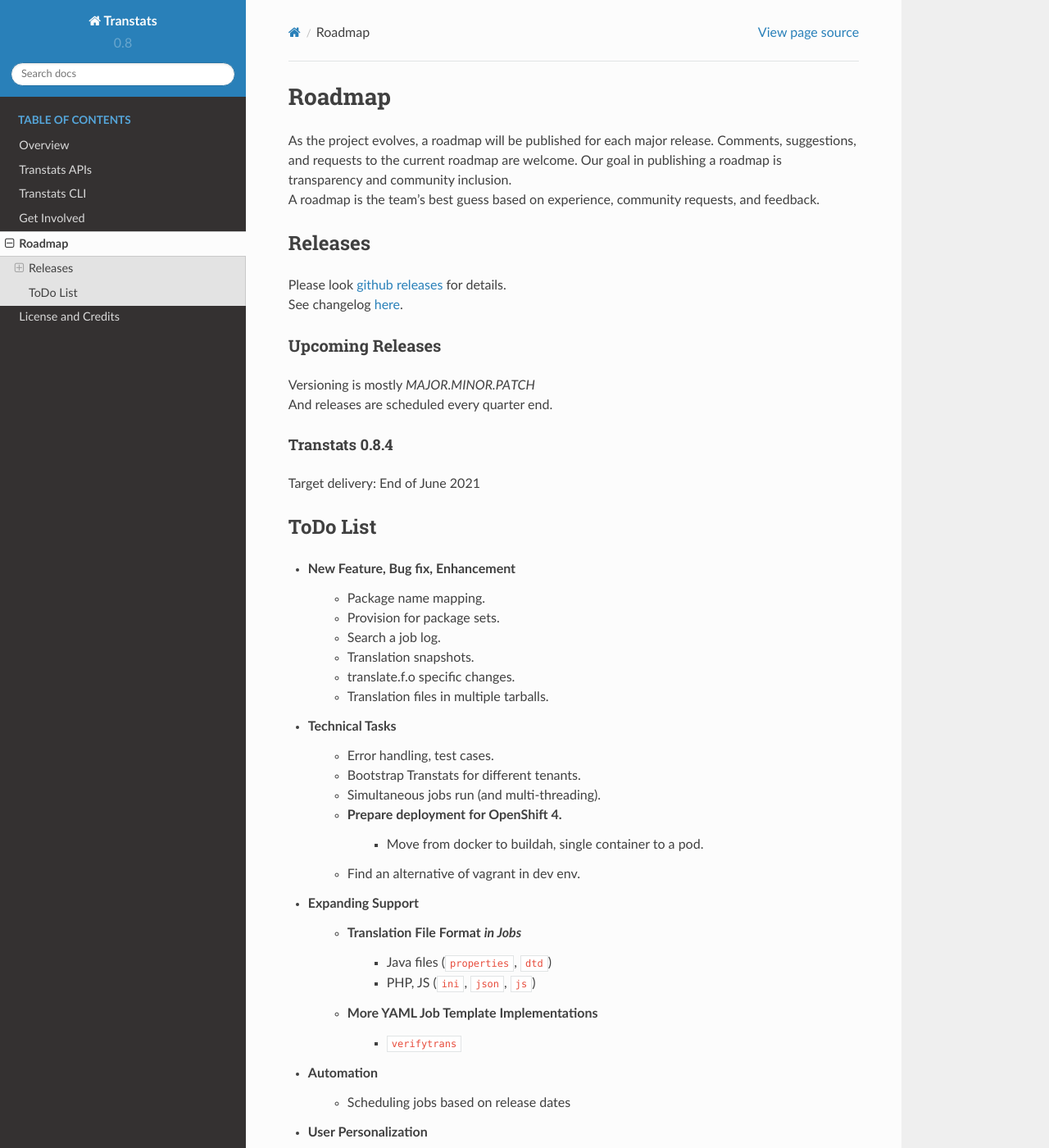
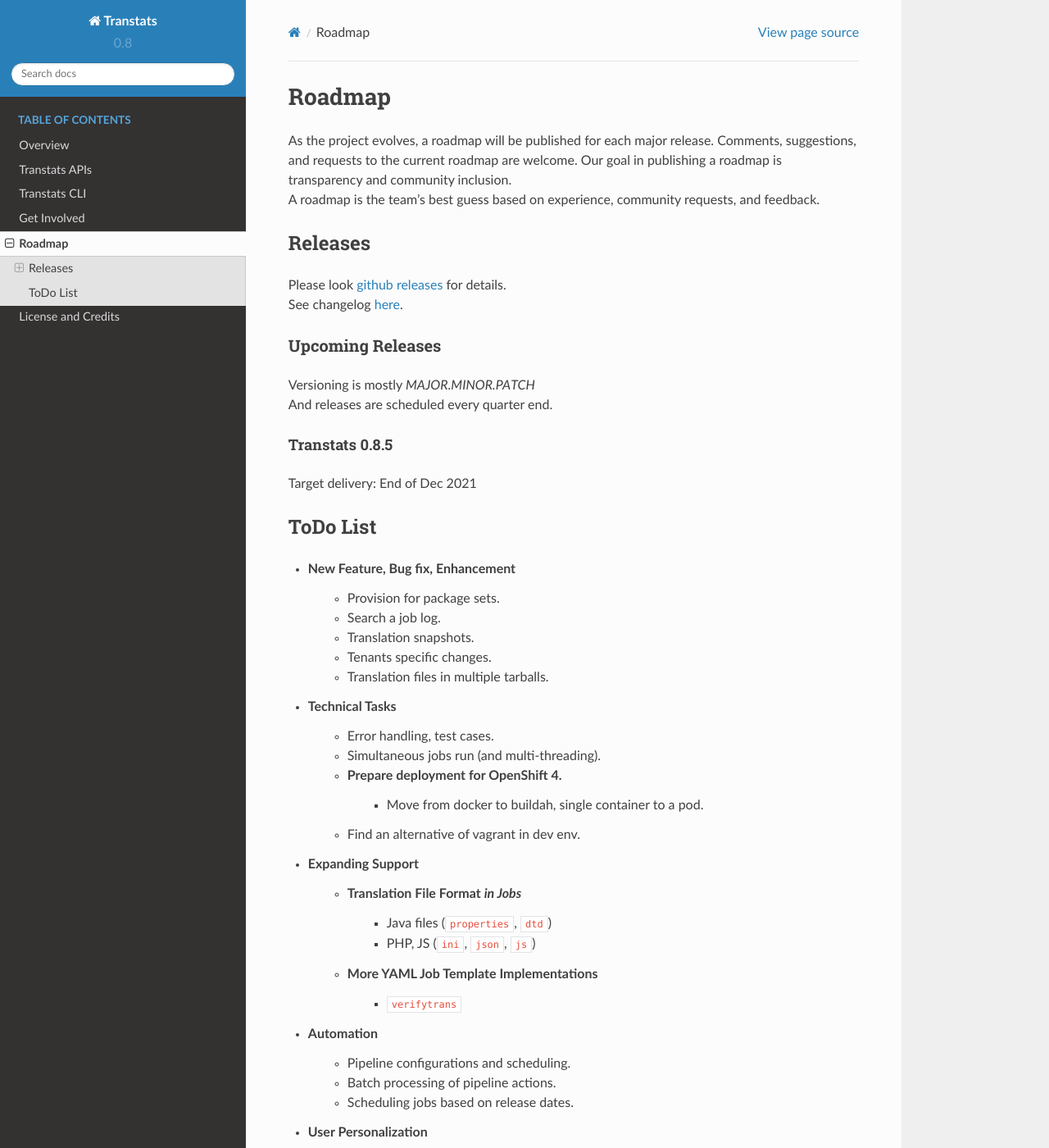
Before and after one commit to transtats/transtats, a Sphinx documentation site: the page built from docs/source/roadmap.rst, in a window 1280 px wide and 1400 px high. Shown: the whole window at 82% size. Built offline with Sphinx 7.4.7 and the Read the Docs theme 2.0.0, drawn with Linux system fonts in a browser that asks for light colours.

Commit message:
update docs

```diff
--- a/docs/source/index.rst
+++ b/docs/source/index.rst
@@ -9,13 +9,13 @@
 Transtats
 =========
 
-`transtats.org <http://transtats.org/>`_ - *overview and trends for language translations across releases.*
+`transtats.org <http://transtats.org/>`_
 
 In a software release cycle, some of the necessary localization steps lack attention which affect translation quality and delivery. These steps (*for a package*) are extracting or updating language resource, pushing that to translation platform, pulling and packaging translations, quality checks etc. Transtats helps to tie up loose ends and make packages ready to ship with translation completeness. Furthermore, its an attempt to bring automation in ``i18n`` ``l10n`` space through jobs.
 
 Transtats Server is a simple django application with PostgreSQL backend, which analyses and processes the translation data for meaningful representations. It has a CLI and some ansible playbooks for deployments. And, can be deployed on shared, dedicated or container based environments.
 
-The ``Jobs framework`` is a centralized processor through which we can solve multiple sets of problems in a flexible way. Because, it has information about Product Release (*and its Schedule*), Package Source Repo, Package Translation Platform, and Package Build System; and interestingly we can expand the support. Multiple sets of problems can be captured and executed in the form of Job Templates. Moreover, as the jobs are YAML based, they're flexible - we can edit them.
+The ``Jobs framework`` is a centralized processor through which we can solve multiple sets of problems in a flexible way. Because, it has information about Product Release (*and its Schedule*), Package Source Repo, Package Translation Platform, and Package Build System; and interestingly we can expand the support. Multiple sets of problems can be captured and executed in the form of Job Templates. Moreover, as the jobs are YAML based, they're flexible.
 
 
 Help
--- a/docs/source/roadmap.rst
+++ b/docs/source/roadmap.rst
@@ -20,26 +20,24 @@ Upcoming Releases
 | And releases are scheduled every quarter end.
 
 
-Transtats 0.8.4
+Transtats 0.8.5
 ---------------
 
-| Target delivery: End of June 2021
+| Target delivery: End of Dec 2021
 
 
 ToDo List
 =========
 
 - New Feature, Bug fix, Enhancement
-    - Package name mapping.
     - Provision for package sets.
     - Search a job log.
     - Translation snapshots.
-    - translate.f.o specific changes.
+    - Tenants specific changes.
     - Translation files in multiple tarballs.
 
 - Technical Tasks
     - Error handling, test cases.
-    - Bootstrap Transtats for different tenants.
     - Simultaneous jobs run (and multi-threading).
     - Prepare deployment for OpenShift 4.
         - Move from docker to buildah, single container to a pod.
@@ -53,7 +51,9 @@ ToDo List
         - ``verifytrans``
 
 - Automation
-    - Scheduling jobs based on release dates
+    - Pipeline configurations and scheduling.
+    - Batch processing of pipeline actions.
+    - Scheduling jobs based on release dates.
 
 - User Personalization
     - Multiple Authentication: FAS, SAML, Social.
```
Also changed, not shown: README.md (+1 -10 lines).
